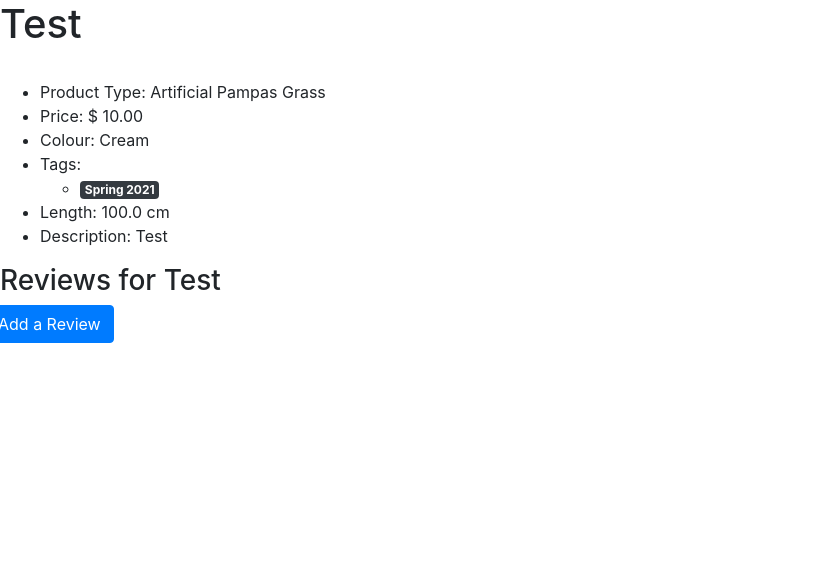
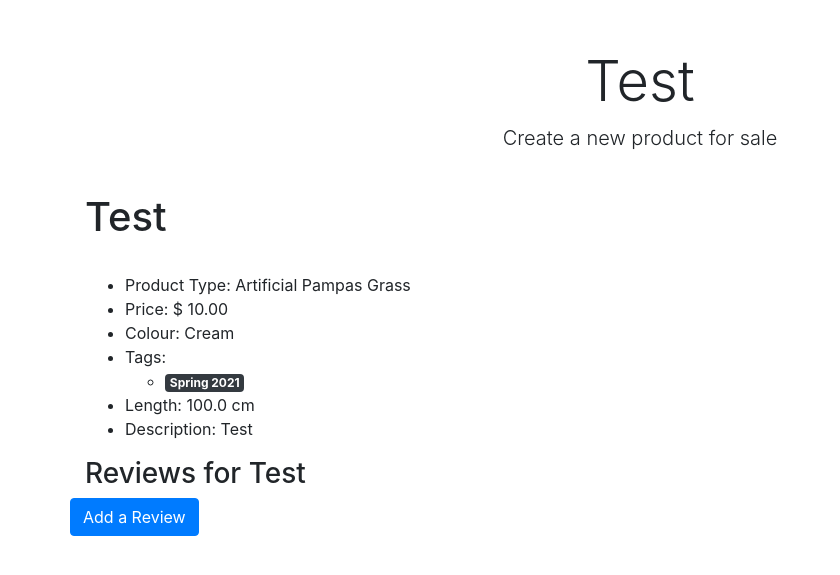
Before and after one commit to Malrhis/project-4-codeinstitute, a Django app: page /products/product_details/2 in a window 1280 px wide. Shown: the part 58-633 px from the top of the page, without its empty margins (0-840 px from the left). Run offline with Django 3.2, Linux system fonts and the light colour scheme; data comes from the database, SQL or seed files in the repository; some libraries are stand-ins or nearby versions.

Commit message:
update UX with boostrap elements

```diff
--- a/products/templates/products/delete-product.template.html
+++ b/products/templates/products/delete-product.template.html
@@ -7,7 +7,7 @@
 {% endblock %}
 
 {% block title %}
-Product Listing
+Delete {{product.name}}
 {% endblock %}
 
 {% block content %}
--- a/products/templates/products/product-details.template.html
+++ b/products/templates/products/product-details.template.html
@@ -1,12 +1,23 @@
 {% extends "base.template.html" %}
 {% load crispy_forms_tags %}
 {% load static %}
+
+{% block css %}
+<link rel="stylesheet" href="{% static 'style.css' %}">
+{% endblock %}
 
 {% block title %}
 {{product.name}}
 {% endblock %}
 
 {% block content %}
+<div class="container">
+    <div class="px-3 py-3 pt-md-5 pb-md-4 mx-auto text-center">
+      <h1 class="display-4">{{product.name}}</h1>
+      <p class="lead">Create a new product for sale</p>
+    </div>
+
+
 <h1>{{product.name}}</h1>
 <img src="{{product.image.cdn_url}}"/>
 <ul>
--- a/products/templates/products/show-products.template.html
+++ b/products/templates/products/show-products.template.html
@@ -31,8 +31,8 @@ Product Listing
     <section class="row">
         {% for product in products %}
         <div class="col-md-6 col-lg-4 mb-5">
-            <div class="card h-100">
-                <img class="card-img-top img-fluid" src="{{product.image}}" />
+            <div class="card h-100 shadow">
+                <img class="card-img-top img-fluid" src="{{product.image.cdn_url}}" />
                 <div class="card-body">
                     <h5 class="card-title"><a
                             href="{% url 'view_product_details_route' product_id=product.id %}">{{product.name}}</a>
```
